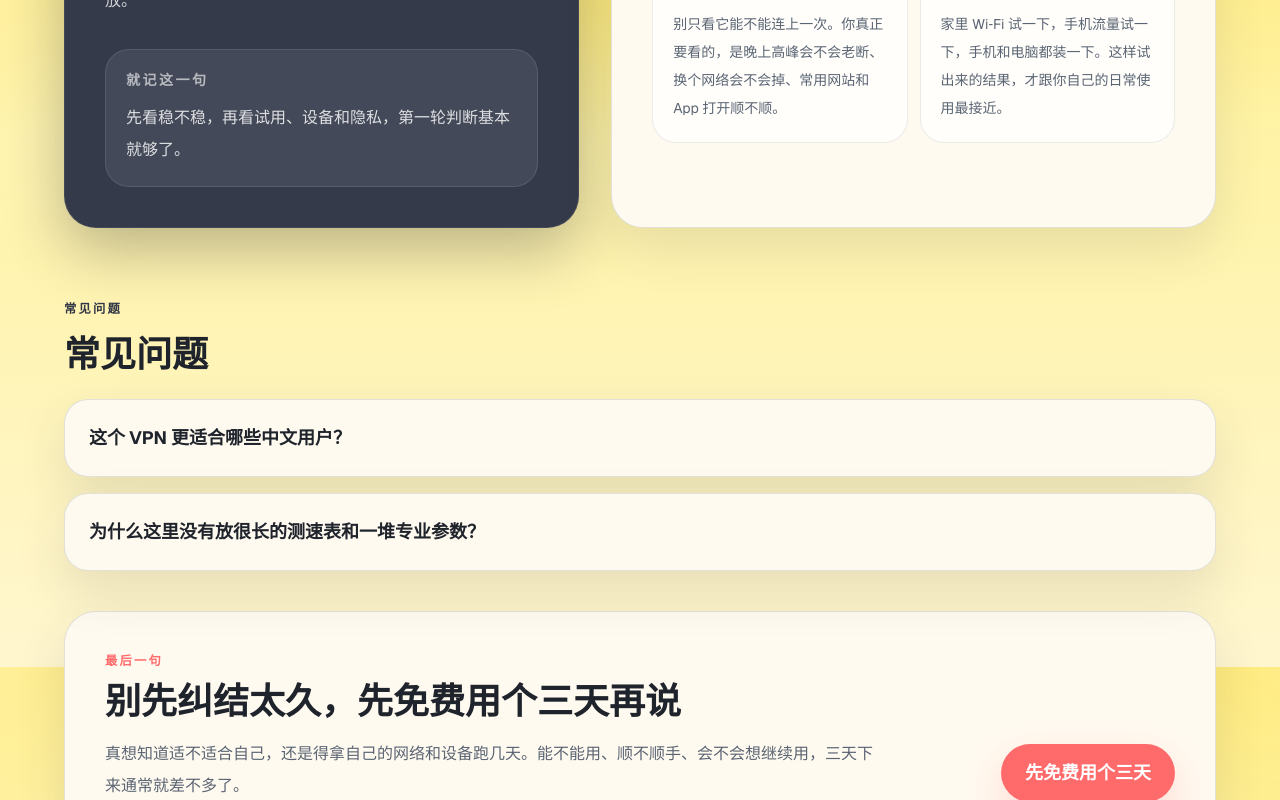
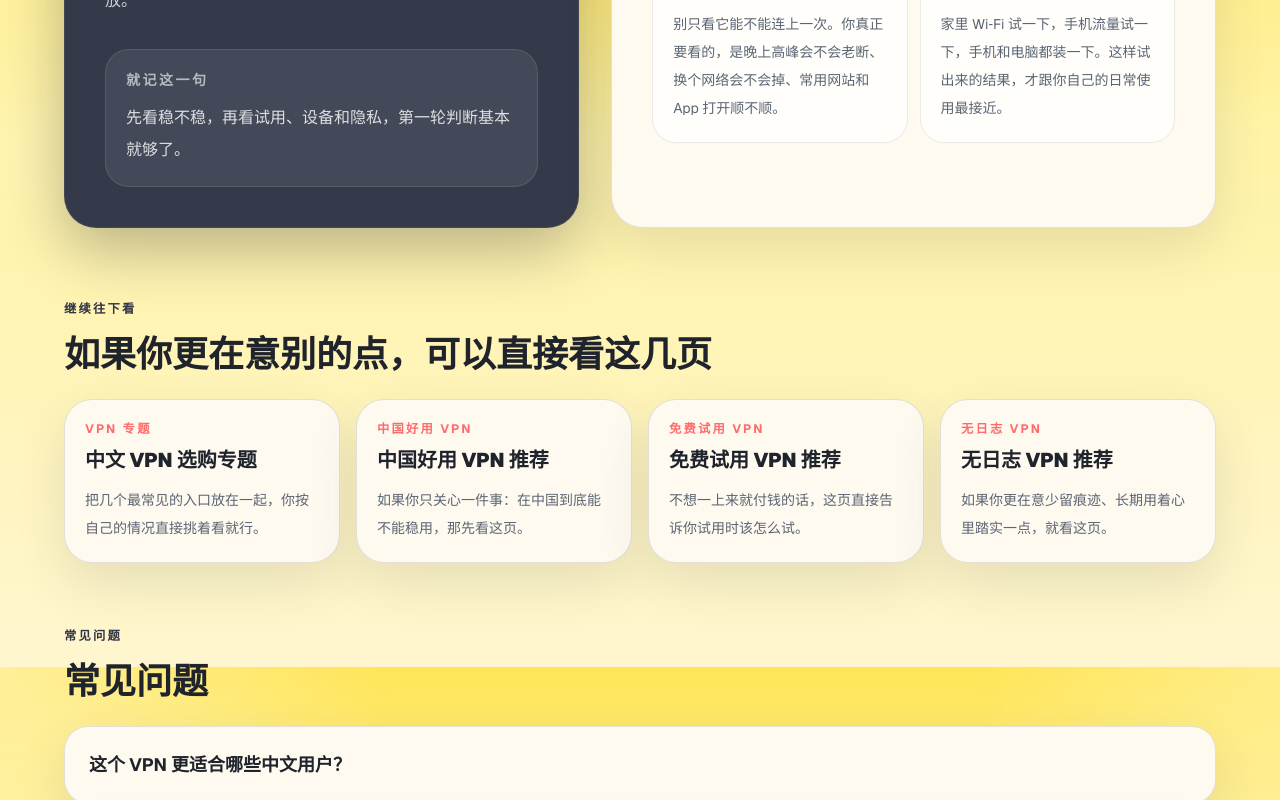
Before and after one commit to leebnbppp2/rava-seo, a Next.js app: page / in a window 1280 px wide. Shown: the part 933-1733 px from the top of the page. Built offline with nearby package versions, Linux system fonts and the light colour scheme; no server answers.

Commit message:
feat: add related-page internal links to landing pages

```diff
--- a/src/components/VpnLandingPage.tsx
+++ b/src/components/VpnLandingPage.tsx
@@ -4,6 +4,7 @@ import {
   buildAbsoluteUrl,
   LandingPageData,
   lastUpdated,
+  pageLinks,
   primaryReferralPath,
   quickSignals,
   sharedFaqs,
@@ -43,6 +44,9 @@ export default function VpnLandingPage({ page }: VpnLandingPageProps) {
   const openingParagraphs = page.openingAnswer.slice(0, 1);
   const evaluationCards = page.evaluationPoints.slice(0, 2);
   const faqItems = sharedFaqs.slice(0, 2);
+  const relatedLinks = page.relatedPaths
+    .map((path) => pageLinks.find((item) => item.href === path))
+    .filter((item): item is (typeof pageLinks)[number] => Boolean(item));
 
   const jsonLd = {
     "@context": "https://schema.org",
@@ -178,6 +182,26 @@ export default function VpnLandingPage({ page }: VpnLandingPageProps) {
         </div>
       </section>
 
+      {relatedLinks.length > 0 ? (
+        <section className="px-4 pb-12 md:pb-16">
+          <div className="mx-auto max-w-6xl">
+            <div className="mb-6 max-w-3xl">
+              <p className="section-label mb-4 text-[var(--accent-dark)]">继续往下看</p>
+              <h2 className="text-3xl font-black md:text-4xl">如果你更在意别的点，可以直接看这几页</h2>
+            </div>
+            <div className="grid gap-4 md:grid-cols-2 xl:grid-cols-4">
+              {relatedLinks.map((item) => (
+                <Link key={item.href} href={item.href} className="surface-card rounded-[1.75rem] p-5 transition hover:-translate-y-0.5">
+                  <p className="section-label text-[var(--accent)]">{item.shortTitle}</p>
+                  <p className="mt-2 text-xl font-black">{item.title}</p>
+                  <p className="mt-3 text-sm leading-7 text-[var(--muted)]">{item.summary}</p>
+                </Link>
+              ))}
+            </div>
+          </div>
+        </section>
+      ) : null}
+
       <section id="faq" className="px-4 pb-16 md:pb-24">
         <div className="mx-auto max-w-6xl">
           <div className="mb-6 max-w-3xl">
```
